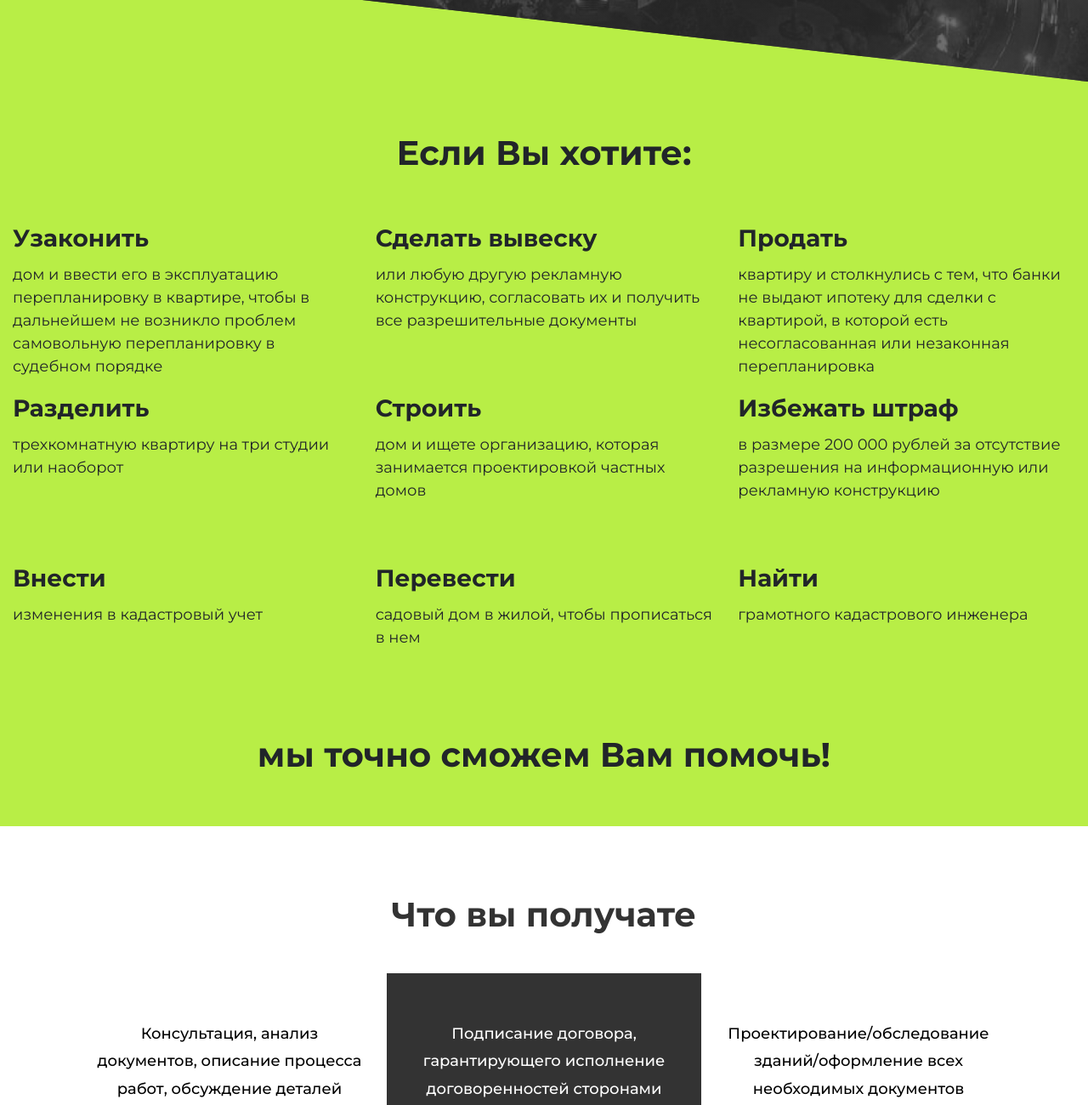
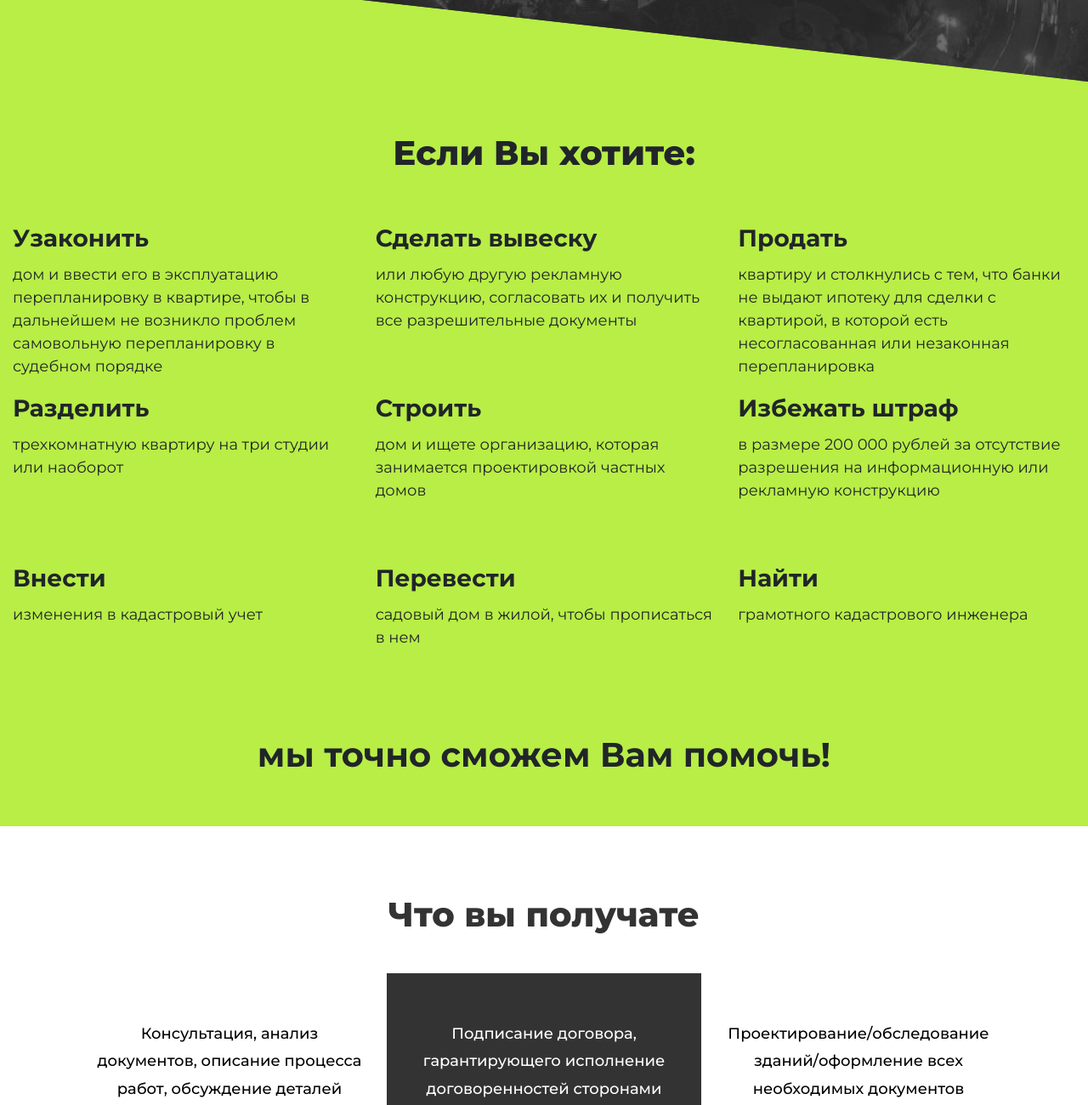
Before and after one commit to theowindand/firstProject, a website: page index.html in a window 1280 px wide. Shown: the part 1647-2947 px from the top of the page at 85% size. Drawn offline with nearby package versions, Linux system fonts and the light colour scheme.

Commit message:
Add files via upload

```diff
--- a/index.html
+++ b/index.html
@@ -151,7 +151,7 @@
 
         <section class="if-you-want">
           <div class="container-fluid">
-            <h2 class="text-center font-weight-bold">Если Вы хотите:</h2>
+            <h2 class="text-center">Если Вы хотите:</h2>
             <div class="row">
               <div class="card-info col-xs-12 col-md-6 col-lg-4">
                 <h3 class="font-weight-bold">Узаконить</h3>
@@ -196,7 +196,7 @@
 
         <section class="what-do-you-get">
           <div class="container">
-            <h2 class="text-center font-weight-bold">Что вы получате</h2>
+            <h2 class="text-center">Что вы получате</h2>
             <div class="slider">
               <div class="item">
                 <p>Консультация, анализ документов, описание процесса работ, обсуждение деталей</p>
```
